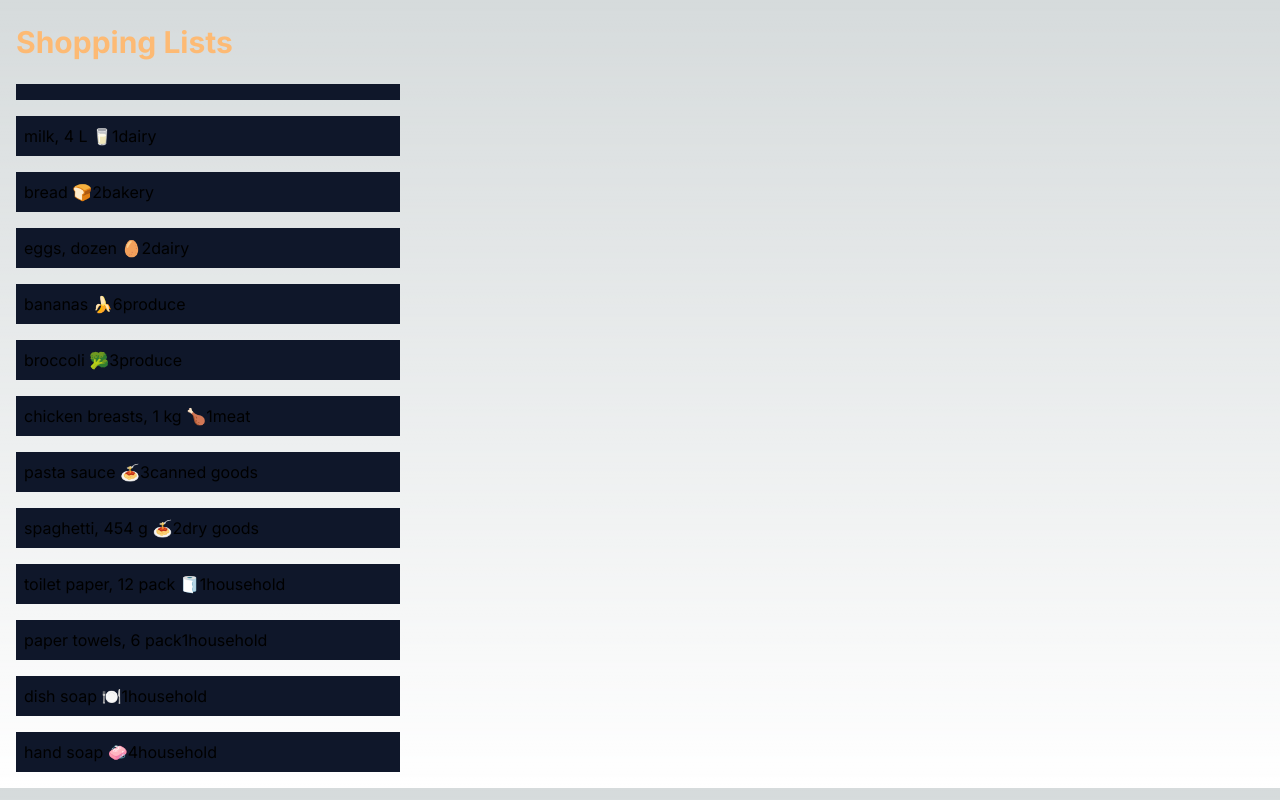
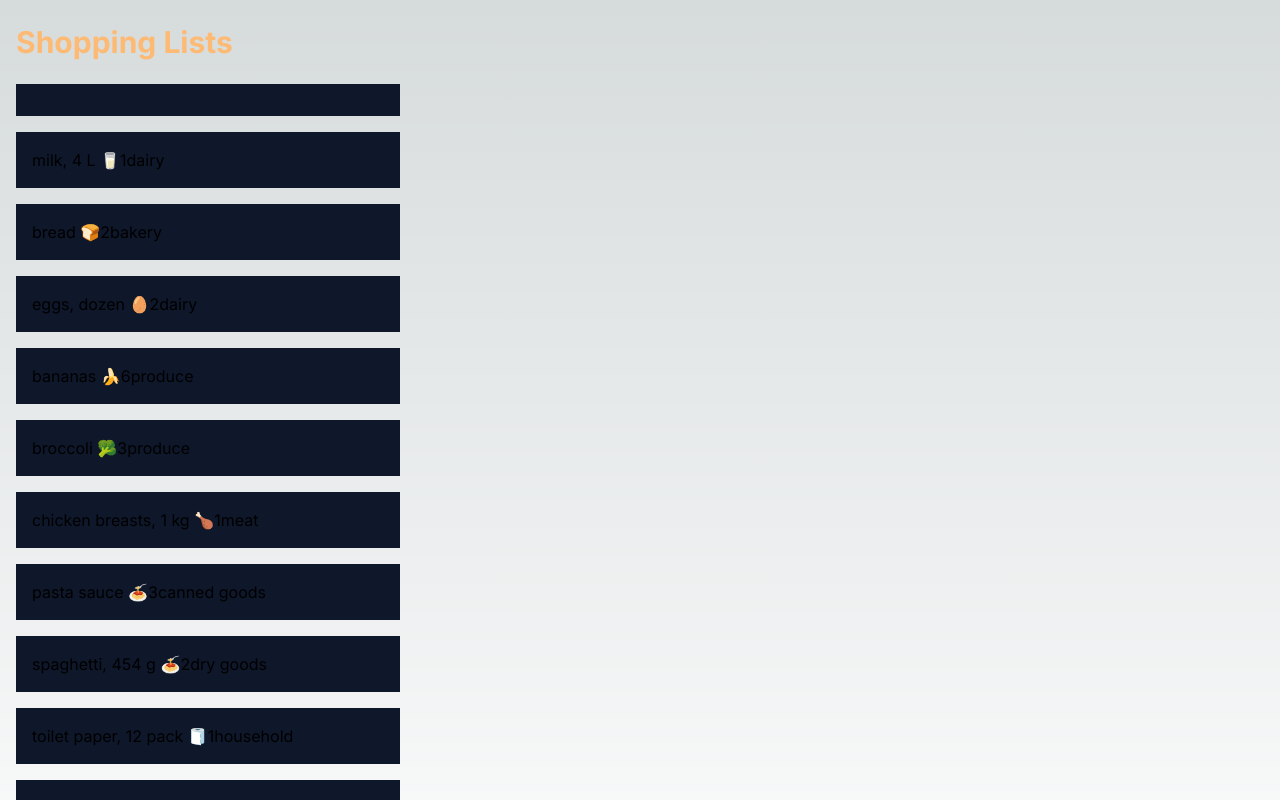
Before and after one commit to rockydagalea/cprg306-assignments, a Next.js app: page /week-3 in a window 1280 px wide. Shown: the top 800 px of the page. Built offline with nearby package versions, Linux system fonts and the light colour scheme.

Commit message:
Padding and margin fix

```diff
--- a/app/week-3/item.js
+++ b/app/week-3/item.js
@@ -1,6 +1,6 @@
 function Item(props) {
   return (
-    <div className="p-2 m-4 bg-slate-900 max-w-sm " font-bold text-red-300>
+    <div className="p-4 m-4 bg-slate-900 max-w-sm " font-bold text-red-300>
       {props.name}
       {props.quantity}
       {props.category}
```
